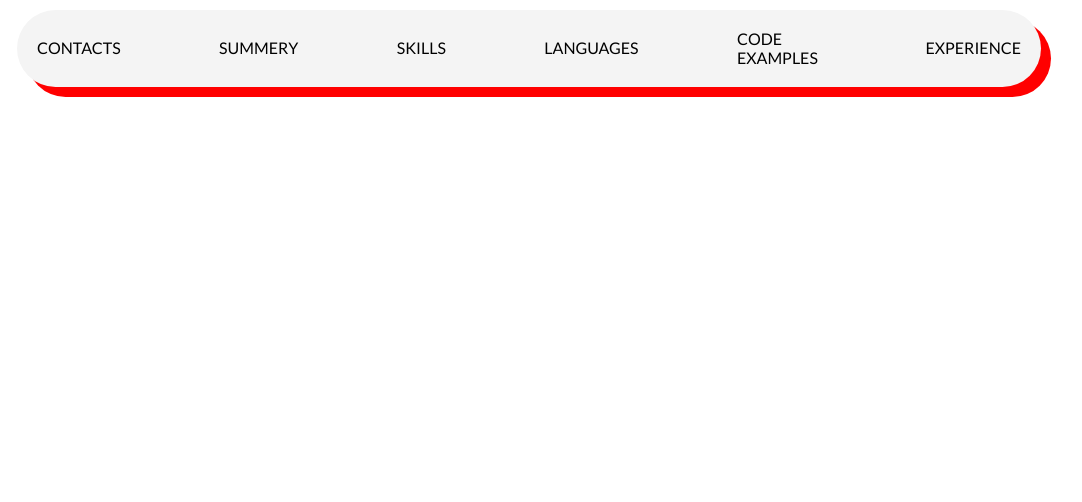
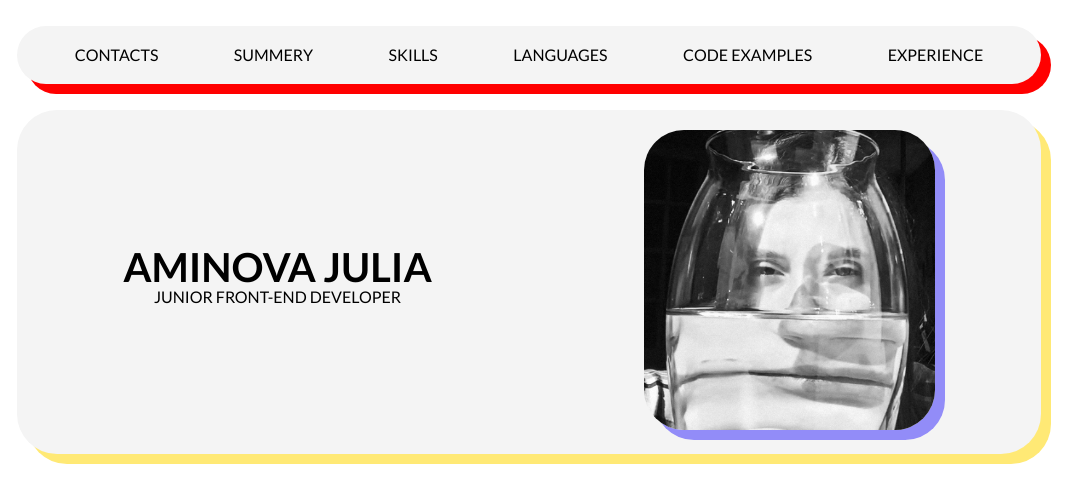
Before and after one commit to jakiJ/rsschool-cv, a plain HTML site: page index.html in a window 1280 px wide. Shown: the whole page, without its empty margins (111-1193 px from the left). Drawn offline with Linux system fonts and the light colour scheme.

Commit message:
feat: added foto and name

```diff
--- a/index.html
+++ b/index.html
@@ -24,6 +24,16 @@
             </ul>
         </nav>
     </header>
-
+    <main>
+        <section class="first_section">
+            <div class="name">
+                <h1>aminova julia</h1>
+                <p>Junior front-end developer</p>
+            </div>
+            <div class="img_conteiner">
+                <img src="./pig1.png" alt="mememe">
+            </div>
+        </section>
+    </main>
 </body>
 </html>
--- a/style.css
+++ b/style.css
@@ -33,7 +33,7 @@ h3 {
 /*HEADER*/
 
 .header {
-    margin: 0 10%;
+    margin: 2% 10%;
     background: #F4F4F4;
     box-shadow: 10px 10px 0px #ff0000;
     border-radius: 40px;
@@ -41,9 +41,8 @@ h3 {
 
 .list_link {
     display: flex;
-    justify-content: center;
     align-items: center;
-    gap: 10%;
+    justify-content: space-around;
     padding: 20px;
     margin-top: 1%;
 }
@@ -53,5 +52,44 @@ h3 {
 }
 
 .header_link:hover {
-    font-weight: 900;
+    font-weight: 700;
 }
+
+/*MAIN*/
+
+main {
+    margin: 0 10% 2%;
+    background: #F4F4F4;
+    box-shadow: 10px 10px 0px #FFE975;
+    border-radius: 40px;
+
+}
+
+/*FIRST SECTION*/
+
+.first_section {
+    display: flex;
+    justify-content: space-around;
+    align-items: center;
+    padding: 2% 0;
+}
+
+.name {
+    text-transform: uppercase;
+    display: flex;
+    flex-direction: column;
+    justify-content: center;
+    align-items: center;
+     line-height: 30px;
+}
+
+h1 {
+    font-size: 40px;
+}
+
+img {
+    box-shadow: 10px 10px 0px #928CF8;
+    border-radius: 40px;
+    max-width: 300px;
+    max-height: 300px;
+}
```
